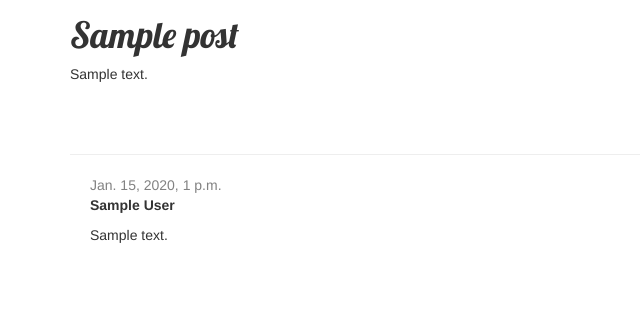
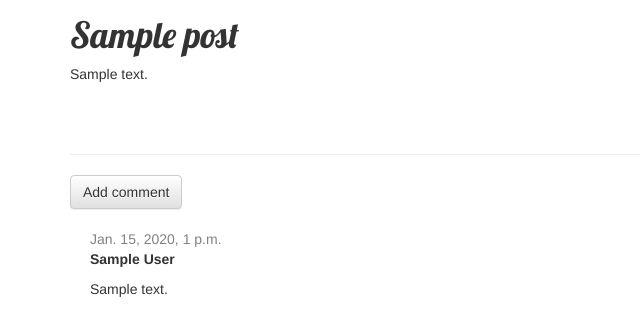
Before and after one commit to awanjila/my-first-blog, a Django app: page /post/1/ in a window 1280 px wide. Shown: the part 197-533 px from the top of the page, without its empty margins (0-640 px from the left). Run offline with Django 3.2, Linux system fonts and the light colour scheme; a user stored in the database is signed in; tables that the repository leaves empty hold one stand-in row (values such as "Sample post"); some libraries are stand-ins or nearby versions.

Commit message:
Allowing my users to be able to comment on my blog.

```diff
--- a/blog/forms.py
+++ b/blog/forms.py
@@ -1,6 +1,10 @@
 from django import forms
-from .models import Post
+from .models import Post, Comment
 class PostForm(forms.ModelForm):
 	class Meta:
 		model=Post
 		fields=('title','text',)
+class CommentForm(forms.ModelForm):
+	class Meta:
+		model =Comment
+		fields =('author', 'text',)
--- a/blog/templates/blog/post_detail.html
+++ b/blog/templates/blog/post_detail.html
@@ -19,7 +19,7 @@
     </div>
 
     <hr>
-
+    <a class="btn btn-default" href="{% url 'add_comment_to_post' pk=post.pk %}">Add comment</a>
     {% for comment in post.comments.all %}
        <div class="comment">
         <div class="date">{{ comment.created_date }}</div>
--- a/blog/urls.py
+++ b/blog/urls.py
@@ -8,5 +8,6 @@ urlpatterns = [
     url(r'^drafts/$', views.post_draft_list, name='post_draft_list'),
     url(r'^post/(?P<pk>\d+)/publish/$', views.post_publish, name='post_publish'),
     url(r'^post/(?P<pk>\d+)/remove/$', views.post_remove, name='post_remove'),
+    url(r'^post/(?P<pk>\d+)/comment/$', views.add_comment_to_post, name='add_comment_to_post'),
 
 ]
--- a/blog/views.py
+++ b/blog/views.py
@@ -2,7 +2,7 @@
 from .models import Post
 from django.utils import timezone
 from django.shortcuts import render, get_object_or_404
-from .forms import PostForm
+from .forms import PostForm, CommentForm
 from django.shortcuts import redirect
 from django.contrib.auth.decorators import login_required
 
@@ -56,3 +56,16 @@ def post_remove(request, pk):
     post =get_object_or_404(Post, pk=pk)
     post.delete()
     return redirect('blog.views.post_list')
+
+def add_comment_to_post(request, pk):
+    post = get_object_or_404(Post, pk=pk)
+    if request.method == "POST":
+        form = CommentForm(request.POST)
+        if form.is_valid():
+            comment = form.save(commit=False)
+            comment.post = post
+            comment.save()
+            return redirect('blog.views.post_detail', pk=post.pk)
+    else:
+        form = CommentForm()
+    return render(request, 'blog/add_comment_to_post.html', {'form': form})
```
Also changed, not shown: blog/templates/blog/add_comment_to_post.html (added, +9 -0 lines).
